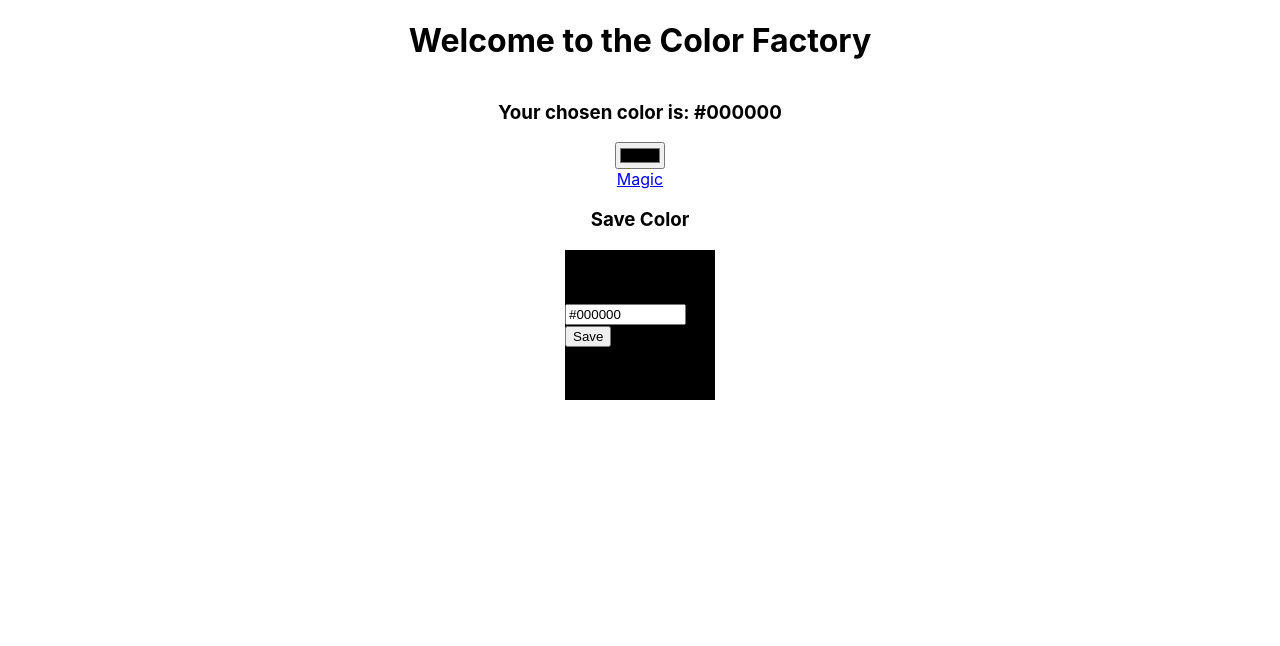
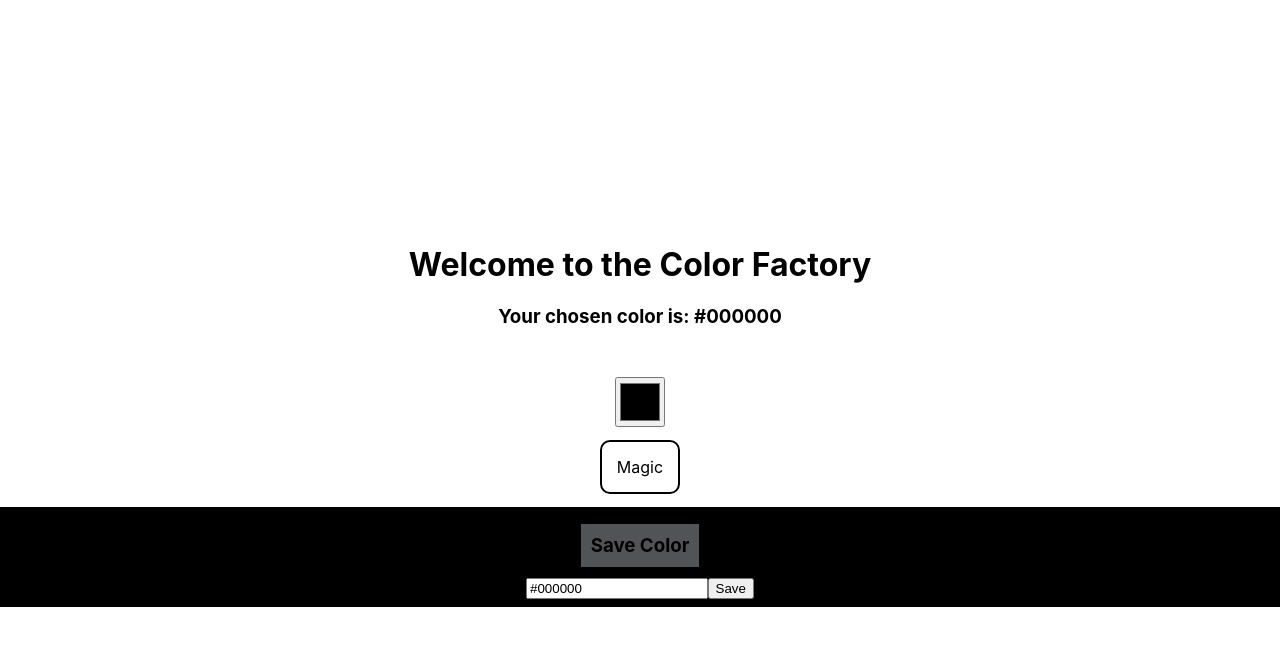
Before and after one commit to DLMedeiro/Color-Picker, a React (Create React App) app: page / in a window 1280 px wide. Shown: the top 646 px of the page. Built offline with nearby package versions, Linux system fonts and the light colour scheme.

Commit message:
update styles

```diff
--- a/src/App.css
+++ b/src/App.css
@@ -1,10 +1,17 @@
 
 
 
-.App {
+.App{
   text-align: center;
     margin: 0px;
     height: 100%;
+}
+
+.test{
+  text-align: center;
+  margin: 0px;
+  height: 100%;
+
 }
 
 /* .App-logo {
--- a/src/App.js
+++ b/src/App.js
@@ -5,7 +5,7 @@ import Color from "./Color.js";
 
 function App() {
   return (
-    <div>
+    <div className="test">
       {/* <nav>
         <Nav />
       </nav> */}
--- a/src/Color.css
+++ b/src/Color.css
@@ -21,3 +21,21 @@ body {
   align-items: center;
   justify-content: center;
 }
+
+
+.colorText a {
+    text-decoration: none;
+    padding: 15px;
+    border: 2px solid black;
+    border-radius: 10px;
+    color:black;
+
+}
+.colorText a:hover {
+    text-decoration: none;
+    padding: 15px;
+    border: 2px solid black;
+    background: black;
+    color: white
+
+}
--- a/src/ColorList.css
+++ b/src/ColorList.css
@@ -7,14 +7,74 @@
 }
 
 .savedColor{
-    height: 150px;
-    width: 150px;
+    height:100px;
+    width: 100%;
     display: flex;
     flex-direction: column;
     align-items: center;
     justify-content: center;
 }
 
+.savedColorList {
+    display: flex;
+    flex-direction: row;
+    align-items: center;
+    justify-content: center;
+    height:100px;
+    width: 100px;
+}
+
+
+.firstSection {
+    margin: 30px;
+}
+
+.firstSection form {
+    padding: 30px;
+}
+.firstSection a {
+    text-decoration: none;
+    padding: 15px;
+    border: 2px solid black;
+    border-radius: 10px;
+    color:black;
+
+}
+.firstSection a:hover {
+    text-decoration: none;
+    padding: 15px;
+    border: 2px solid black;
+    background: black;
+    color: white
+
+}
+
 .savedColor form input{
 width: 75%;
 }
+
+.savedColor h3 {
+    padding: 10px;
+    background-color: rgba(240, 248, 255, 0.336);
+    margin: 10px
+}
+
+.colorForm input {
+    height: 50px;
+    width: 50px;
+}
+
+.savedColor a {
+    text-decoration: none;
+    color: white;
+    font-size: 1.5rem;
+    text-shadow: rgb(0, 0, 0) 3px 0px 0px, rgb(0, 0, 0) 2.83487px 0.981584px 0px, rgb(0, 0, 0) 2.35766px 1.85511px 0px, rgb(0, 0, 0) 1.62091px 2.52441px 0px, rgb(0, 0, 0) 0.705713px 2.91581px 0px, rgb(0, 0, 0) -0.287171px 2.98622px 0px, rgb(0, 0, 0) -1.24844px 2.72789px 0px, rgb(0, 0, 0) -2.07227px 2.16926px 0px, rgb(0, 0, 0) -2.66798px 1.37182px 0px, rgb(0, 0, 0) -2.96998px 0.42336px 0px, rgb(0, 0, 0) -2.94502px -0.571704px 0px, rgb(0, 0, 0) -2.59586px -1.50383px 0px, rgb(0, 0, 0) -1.96093px -2.27041px 0px, rgb(0, 0, 0) -1.11013px -2.78704px 0px, rgb(0, 0, 0) -0.137119px -2.99686px 0px, rgb(0, 0, 0) 0.850987px -2.87677px 0px, rgb(0, 0, 0) 1.74541px -2.43999px 0px, rgb(0, 0, 0) 2.44769px -1.73459px 0px, rgb(0, 0, 0) 2.88051px -0.838247px 0px;
+}
+
+.savedColorSection {
+    display: flex;
+    flex-direction: row;
+    align-items: center;
+    justify-content: center;
+    flex-wrap: wrap;
+}
--- a/src/ColorList.js
+++ b/src/ColorList.js
@@ -17,10 +17,6 @@ function ColorList() {
   const submitText = (e) => {
     e.preventDefault();
     setText(e.target.value);
-    // setSavedColors((savedColors) => ({
-    //   ...savedColors,
-    //   [text.substring(1)]: color,
-    // }));
     localStorage.setItem("item", JSON.stringify(savedColors));
   };
 
@@ -36,25 +32,45 @@ function ColorList() {
       ...savedColors,
       [text.substring(1)]: color,
     }));
-    // localStorage.setItem("item", JSON.stringify(savedColors));
     setText("");
-    console.log(savedColors);
   };
 
   return (
     <div className="homePage">
+      <div className="firstSection">
         <h1>Welcome to the Color Factory</h1>
+        <h3>Your chosen color is: {color}</h3>
+        <form className="colorForm" onSubmit={submitColor}>
+          <input
+            type="color"
+            name="color"
+            value={color}
+            onChange={handleColorChange}
+          ></input>
+        </form>
+        <Link to={`/colors/${colorString}`}>Magic</Link>
+      </div>
+
+      <div style={{ backgroundColor: `${color}` }} className="savedColor">
+        <h3>Save Color</h3>
+        <form onSubmit={submitText}>
+          <input type="text" name="text" value={text}></input>
+          <button onClick={saveColor}>Save</button>
+        </form>
+      </div>
+
       {!savedColors ? (
         <div></div>
       ) : (
         <div>
           <h2>Saved Colors</h2>
+          <div className="savedColorSection">
             {Object.keys(savedColors).map((key, index) => {
               return (
                 <div
                   key={index}
                   style={{ backgroundColor: `${savedColors[key]}` }}
-                className="savedColor"
+                  className="savedColorList"
                 >
                   <Link to={`/colors/${key}`}>
                     {key}
@@ -64,25 +80,8 @@ function ColorList() {
               );
             })}
           </div>
+        </div>
       )}
-
-      <h3>Your chosen color is: {color}</h3>
-      <form onSubmit={submitColor}>
-        <input
-          type="color"
-          name="color"
-          value={color}
-          onChange={handleColorChange}
-        ></input>
-      </form>
-      <Link to={`/colors/${colorString}`}>Magic</Link>
-      <h3>Save Color</h3>
-      <div style={{ backgroundColor: `${color}` }} className="savedColor">
-        <form onSubmit={submitText}>
-          <input type="text" name="text" value={text}></input>
-          <button onClick={saveColor}>Save</button>
-        </form>
-      </div>
     </div>
   );
 }
--- a/src/index.css
+++ b/src/index.css
@@ -11,3 +11,7 @@ code {
   font-family: source-code-pro, Menlo, Monaco, Consolas, 'Courier New',
     monospace;
 }
+
+#root {
+  height: 100%;
+}
```
Lines whose indentation alone changed are shown as unchanged.
